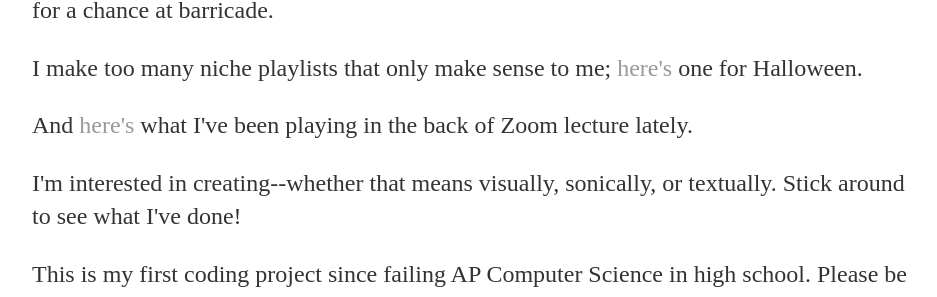
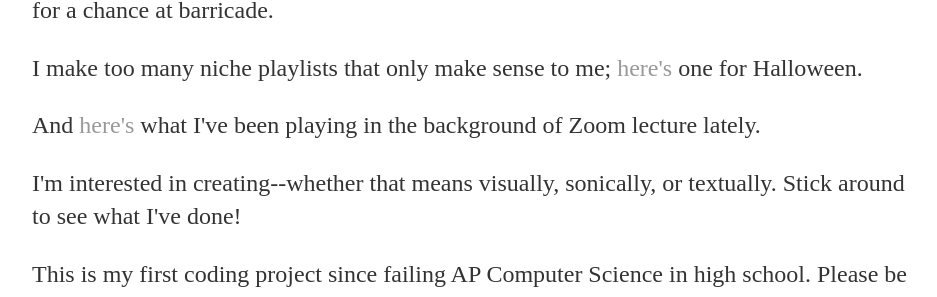
Before and after one commit to sabrinadotli/sabrinadotli.github.io, a Jekyll site: the page built from index.html, in a window 1280 px wide. Shown: the part 237-534 px from the top of the page, without its empty margins (160-1097 px from the left). Built offline with Jekyll 4.4.1, drawn with Linux system fonts in a browser that asks for light colours.

Commit message:
Update index.html

```diff
--- a/index.html
+++ b/index.html
@@ -1,39 +1,12 @@
-<!DOCTYPE html>
-<html>
-	<head>
-		<title>sabrina li, irl</title>
-		<!-- link to main stylesheet -->
-		<link rel="stylesheet" type="text/css" href="/css/main.css">
-	</head>
-	<body>
-		<nav>
-    		<ul>
-        		<li><a href="/">here</a></li>
-	        	<li><a href="/social">social</a></li>
-            <li><a href="/design">design</a></li>
-        		<li><a href="/photo">photo</a></li>
-            <li><a href="/video">video</a></li>
-            <li><a href="/published">published</a></li>
-    		</ul>
-		</nav>
-		<div class="container">
+---
+layout: default
+title: Hank Quinlan, Horrible Cop
+---
 		<div class="blurb">
         		<h1>Hey! My name's Sabrina Li.</h1>
 				<p>I'm a uni student who <em>loves</em> music. Catch me waiting outside three hours before doors open for a chance at barricade.</p>
 				<p>I make too many niche playlists that only make sense to me; <a href="https://open.spotify.com/playlist/4borcQGlGftrqHfZ5NforM?si=pv1W8IGDRPWqXHRB2WBuyQ">here's</a> one for Halloween.</p>
-				<p>And <a href="https://open.spotify.com/playlist/3Gn1FqhpaVF6nkUQigKkT2?si=35N4CoPzTyeZrB4Dy5Xpcg">here's</a> what I've been playing in the back of Zoom lecture lately.</p>
+				<p>And <a href="https://open.spotify.com/playlist/3Gn1FqhpaVF6nkUQigKkT2?si=35N4CoPzTyeZrB4Dy5Xpcg">here's</a> what I've been playing in the background of Zoom lecture lately.</p>
 				<p>I'm interested in creating--whether that means visually, sonically, or textually. Stick around to see what I've done!</p>
 				<p>This is my first coding project since failing AP Computer Science in high school. Please be kind.</p>
-		<div class="blurb">
-		</div><!-- /.container -->
-		<footer>
-    		<ul>
-        		<li><a href="mailto:sabrinadotli@gmail.com">email</a></li>
-        		<li><a href="https://www.instagram.com/my.missstak/">instagram</a></li>
-            <li><a href="https://www.youtube.com/missstak">youtube</a></li>
-            <li><a href="https://open.spotify.com/user/12151275245?si=ha7VyCODShO42bqWJUccVg">spotify</a></li>
-            <li><a href="https://www.last.fm/user/missstak">last.fm</a></li>
-			</ul>
-		</footer>
-	</body>
-</html>
+		</div><!-- /.blurb -->
```
